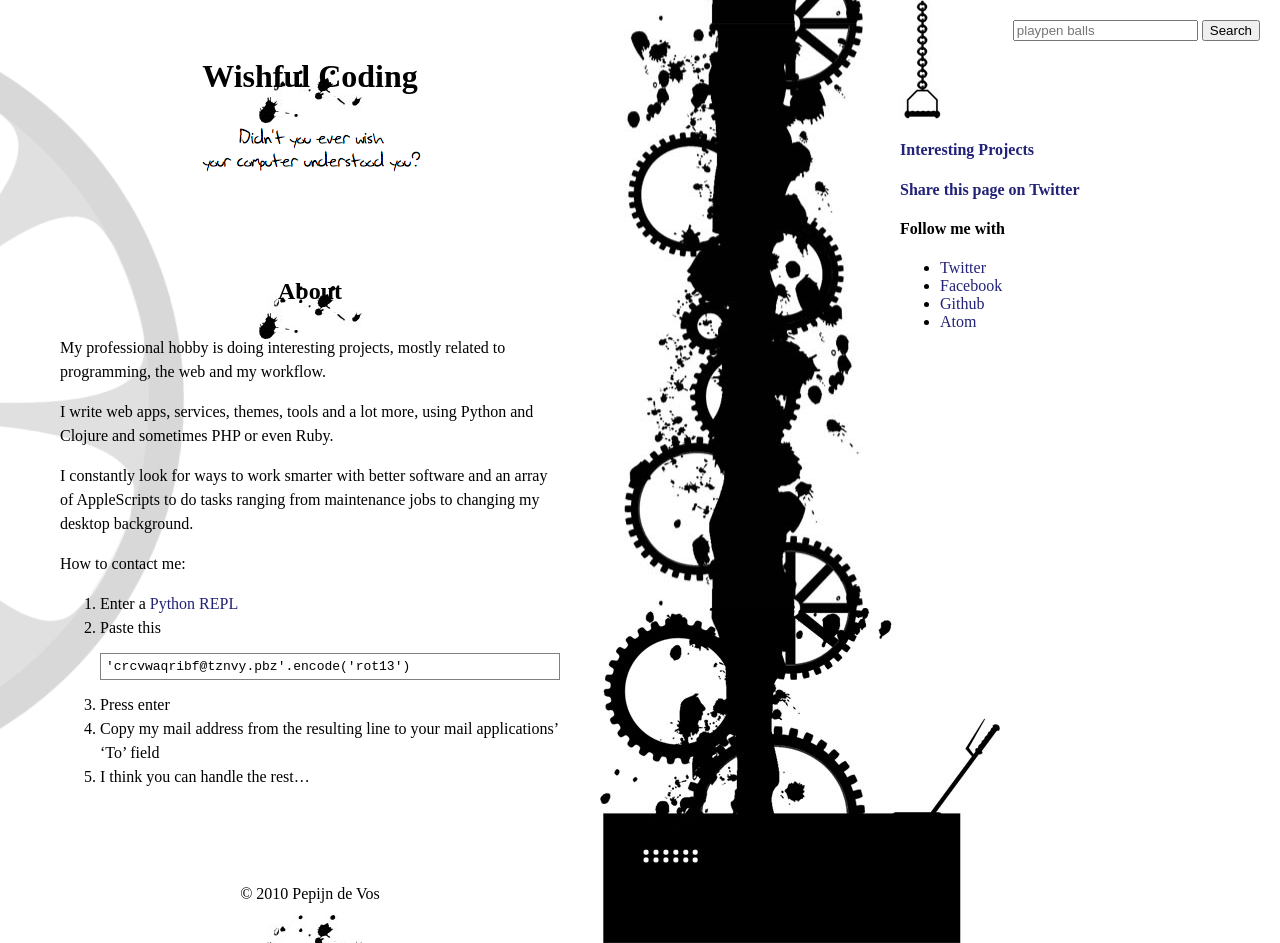
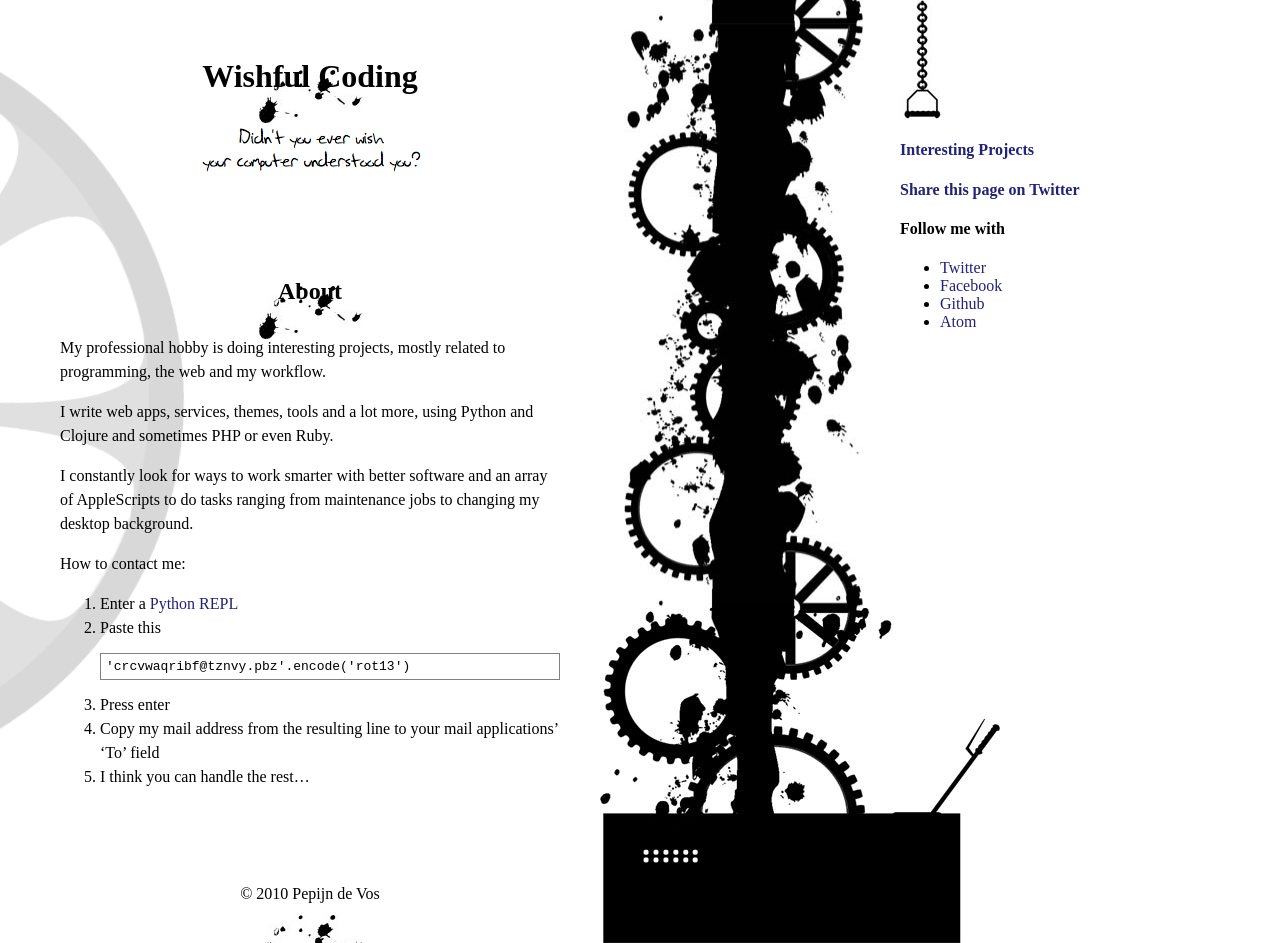
Before and after one commit to pepijndevos/pepijndevos.github.com, a Jekyll site: the page built from about.markdown, in a window 1280 px wide and 943 px high. Built offline with Jekyll 4.4.1, drawn with Linux system fonts in a browser that asks for light colours; some web fonts are replaced.

Commit message:
delete broken search

```diff
--- a/_includes/search.html
+++ /dev/null
@@ -1,9 +0,0 @@
-<form id="search" method="get" action="http://tapirgo.com/api/1/search.json">
-	<div>
-		<input type="hidden" id="token" value="54a9341a34932d8eec000001" />
-		<input type="hidden" id="callback" value="search" />
-		<input type="search" id="query" placeholder="playpen balls" />
-		<input type="submit" value="Search" />
-	</div>
-	<ul id="searchresults"></ul>
-</form>
--- a/_layouts/default.html
+++ b/_layouts/default.html
@@ -14,10 +14,6 @@
     {% include og.html %}
 
 		<script src="http://cdn.mathjax.org/mathjax/latest/MathJax.js?config=TeX-AMS-MML_HTMLorMML" type="text/javascript"></script>
-		<script type="text/javascript" src="/js/magic.js"></script>
-		<!--[if lt IE 9]>
-		<script src="//html5shim.googlecode.com/svn/trunk/html5.js"></script>
-		<![endif]-->
 		<script type="text/javascript">
 		  var _gaq = _gaq || [];
 		  _gaq.push(['_setAccount', 'UA-17444705-2']);
@@ -63,7 +59,6 @@
                         </div>
 			<img src="/style/chain.jpg" id="chain" alt="Click to open menu" />
 		</aside>
-		{% include search.html %}
 		<footer>&copy; 2010 Pepijn de Vos</footer>
 		<img id="wheel-img" src="/style/wheel.gif" />
 	</body>
--- a/style/style.css
+++ b/style/style.css
@@ -166,13 +166,6 @@ li p {
 	text-align: center;
 }
 
-#search {
-	position: absolute;
-        z-index: 0;
-	top: 20px;
-	right: 20px;
-}
-
 /* ipython */
 
 .cell .output_subarea {
```
